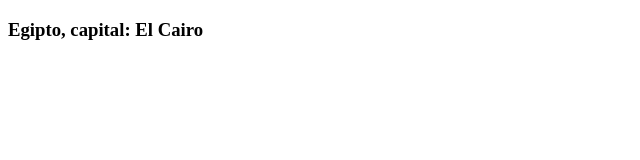
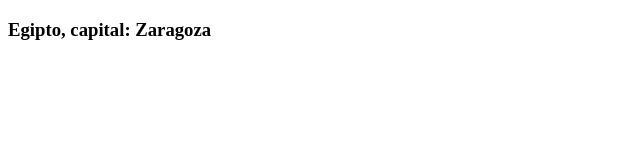
Before and after one commit to dgb-asir1/IAPWE-1, a plain HTML site: page egipto.html in a window 1280 px wide. Shown: the full height of the page, 0-640 px from the left. Drawn offline with Linux system fonts and the light colour scheme.

Commit message:
Modificado egipto.html

```diff
--- a/egipto.html
+++ b/egipto.html
@@ -2,6 +2,6 @@
 <html>
     <head></head>
     <body>
-        <h3>Egipto, capital: El Cairo</h3>
+        <h3>Egipto, capital: Zaragoza</h3>
     </body>
 </html>
```
